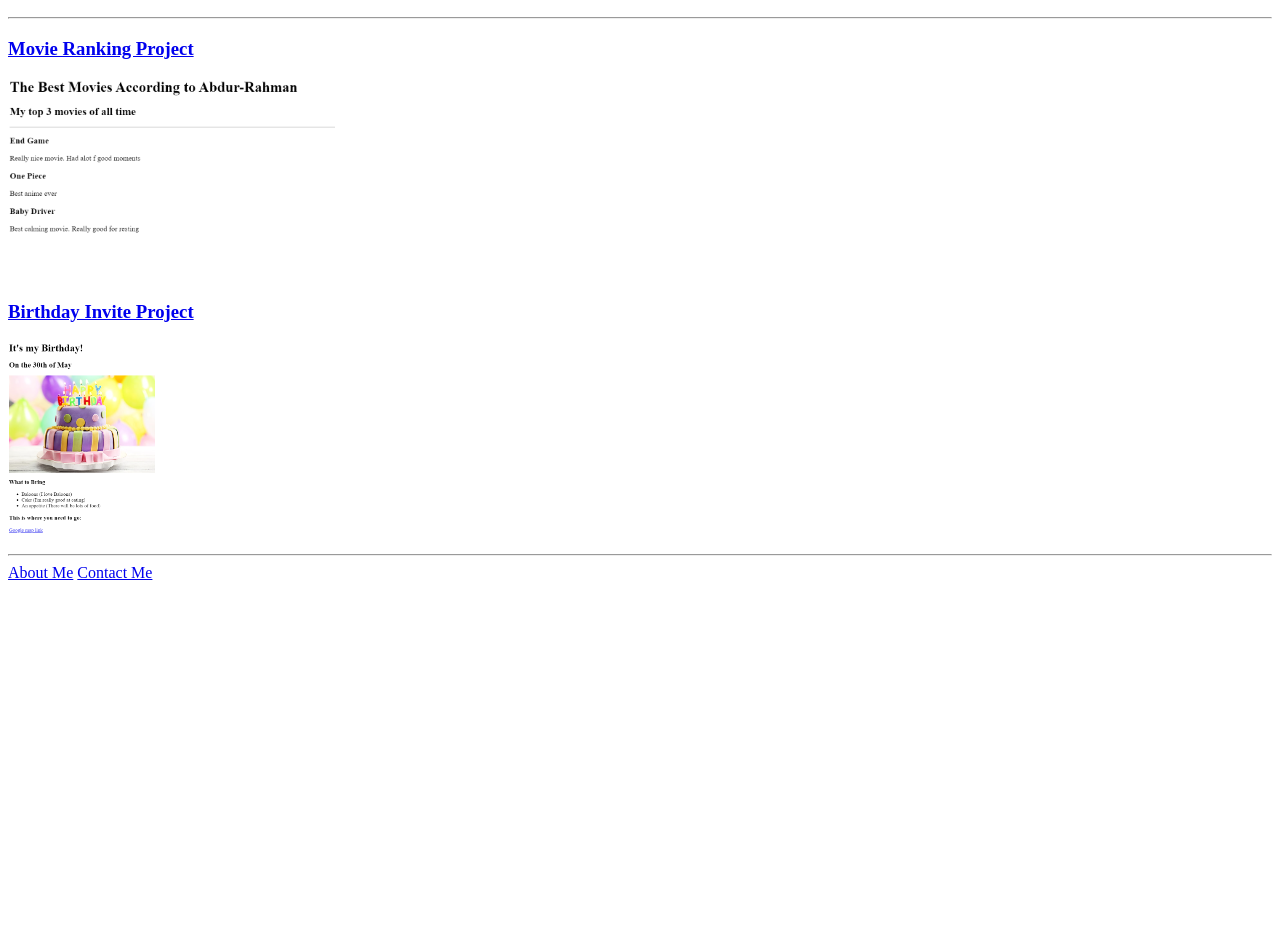
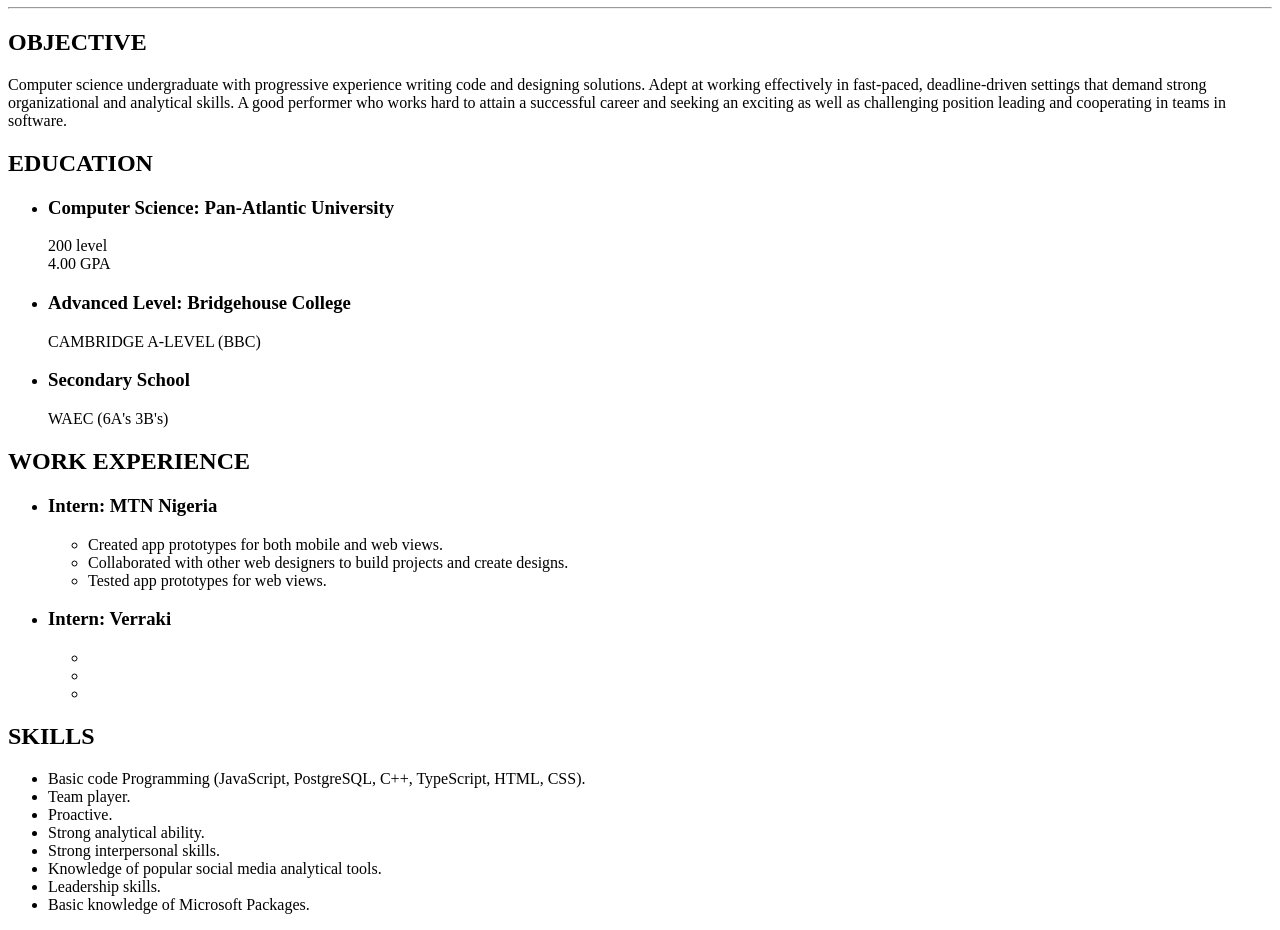
Before and after one commit to AbdurRahmanSalami/html-portfolio, a plain HTML site: page index.html in a window 1280 px wide. Shown: the part 110-1040 px from the top of the page. Before the commit the page ends 800 px from the top, so only its background shows below. Drawn offline with Linux system fonts and the light colour scheme.

Commit message:
Add files via upload

```diff
--- a/index.html
+++ b/index.html
@@ -2,31 +2,48 @@
 <html lang="en">
 <head>
     <meta charset="UTF-8">
-    <title>Abdur-Rahman's Portfolio</title>
+    <title>My Resume</title>
 </head>
 <body>
-    <h1>Abdur-Rahman's Portfolio</h1>
-    <h2>I am a Web Developer</h2>
+    <h1>ABDUR-RAHMAN <br> SALAMI</h1>
     <hr/>
-    <h3><a href="./public/movie-ranking.html">Movie Ranking Project</a></h3>
-    <img src="./assets/images/movie-ranking.png" height="200" alt="Movie Ranking Project Preview">
-    <h3><a href="./public/birthday-invite.html">Birthday Invite Project</a></h3>
-    <img src="./assets/images/birthday-invite.png" height="200" alt="Birthday Invite Project Preview">
-    <hr/>
-    <a href="./public/about.html">About Me</a>
-    <a href="./public/contact.html">Contact Me</a>
+    <h2>OBJECTIVE</h2>
+    <p>Computer science undergraduate with progressive experience writing code and designing solutions. Adept at working effectively in fast-paced, deadline-driven settings that demand strong organizational and analytical skills. A good performer who works hard to attain a successful career and seeking an exciting as well as challenging position leading and cooperating in teams in software.</p>
+    <h2>EDUCATION</h2>
+        <ul>
+            <li><h3>Computer Science: Pan-Atlantic University</h3></li>
+                <p>200 level <br> 4.00 GPA</p>
+            <li><h3>Advanced Level: Bridgehouse College</h3></li>
+                <p>CAMBRIDGE A-LEVEL (BBC)</p>
+            <li><h3>Secondary School</h3></li>
+                <p>WAEC (6A's 3B's)</p>
+        </ul>
+    <h2>WORK EXPERIENCE</h2>
+        <ul>
+            <li><h3>Intern: MTN Nigeria</h3></li>
+            <ul>
+                <li>Created app prototypes for both mobile and web views. </li>
+                <li>Collaborated with other web designers to build projects and create designs.</li>
+                <li>Tested app prototypes for web views.</li>
+            </ul>
+            <li><h3>Intern: Verraki</h3></li>
+            <ul>
+                <li></li>
+                <li></li>
+                <li></li>
+            </ul>
+        </ul>
+    <h2>SKILLS</h2>
+        <ul>
+            <li>Basic code Programming (JavaScript, PostgreSQL, C++, TypeScript, HTML, CSS).</li>
+            <li>Team player.</li>
+            <li>Proactive.</li>
+            <li>Strong analytical ability.</li>
+            <li>Strong interpersonal skills.</li>
+            <li>Knowledge of popular social media analytical tools.</li>
+            <li>Leadership skills.</li>
+            <li>Basic knowledge of Microsoft Packages.</li>
+        </ul>
 
-
-<!-- TODO 3: Take screenshots of your project previews and add the images to the images folder -->
-
-<!-- TODO 4: Add titles/subtitles etc. -->
-
-<!-- TODO 5: Add a link to the project pages -->
-
-<!-- TODO 6: Add images to show the project previews
-HINT for TODO 6: You can use the height attribute set to 200 to make the image smaller:
-https://developer.mozilla.org/en-US/docs/Web/HTML/Element/img#attr-height -->
-
-<!-- TODO 7: Add the Contact Me and About Me page links -->
 </body>
 </html>
```
